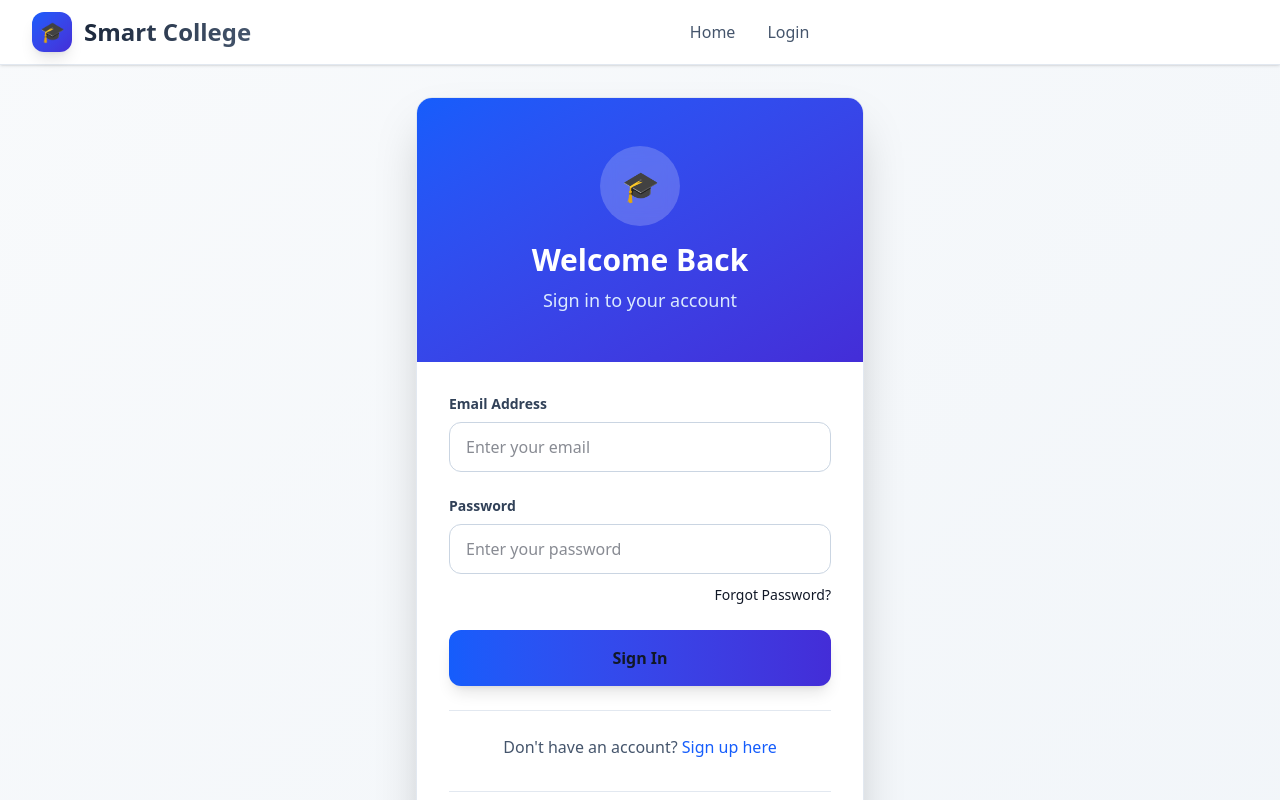
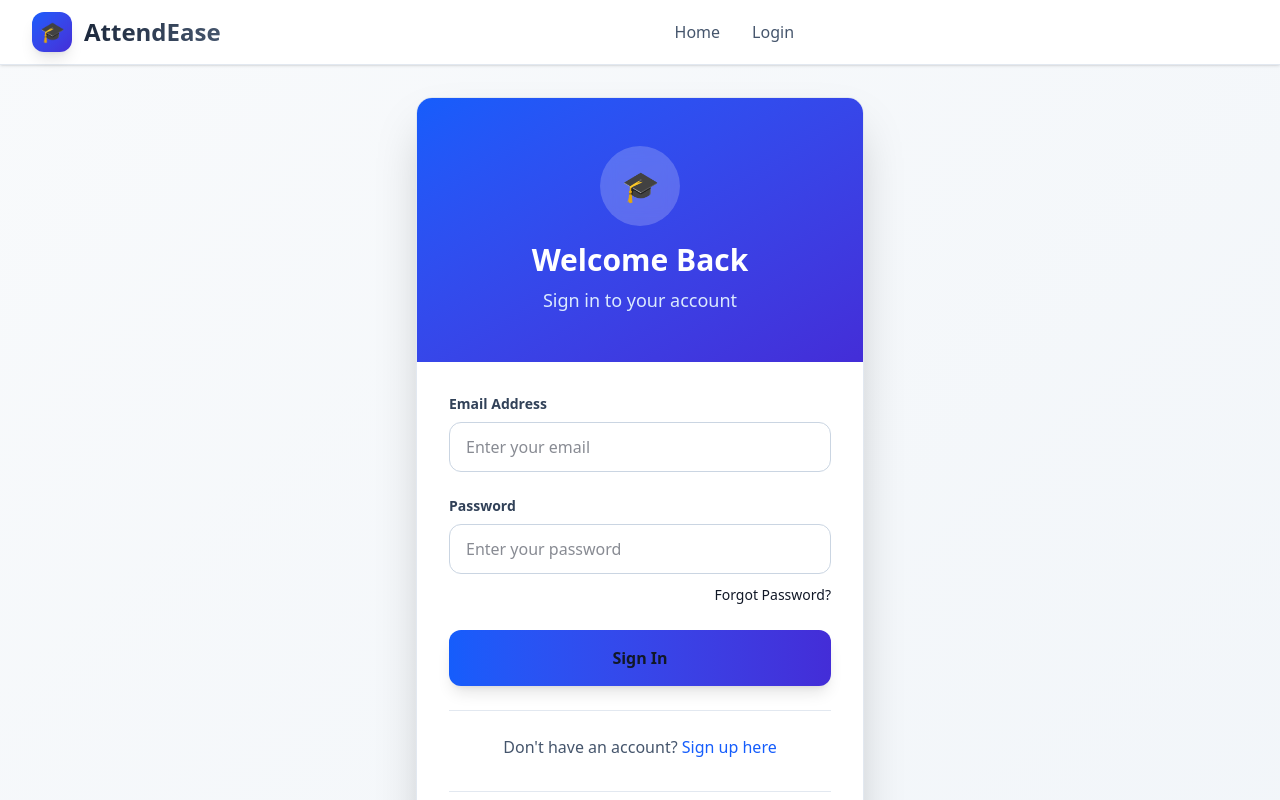
Before and after one commit to farhanisthis/AttendanceManagementSystem, a React (Vite) app in the folder client/: page /login in a window 1280 px wide. Shown: the top 800 px of the page. Built offline with nearby package versions, Linux system fonts and the light colour scheme.

Commit message:
Updted Name

```diff
--- a/client/index.html
+++ b/client/index.html
@@ -4,7 +4,7 @@
     <meta charset="UTF-8" />
     <link rel="icon" type="image/svg+xml" href="/logo.png" />
     <meta name="viewport" content="width=device-width, initial-scale=1.0" />
-    <title>Smart College</title>
+    <title>AttendEase</title>
   </head>
   <body>
     <div id="root"></div>
--- a/client/src/App.jsx
+++ b/client/src/App.jsx
@@ -24,9 +24,9 @@ function Home() {
               <span className="text-5xl">🎓</span>
             </div>
             <h1 className="text-6xl font-bold bg-gradient-to-r from-slate-800 via-blue-700 to-indigo-700 bg-clip-text text-transparent mb-6 leading-tight">
-              Smart College
+              AttendEase
               <br />
-              <span className="text-5xl">Timetable & Attendance</span>
+              <span className="text-5xl">Attendance Management System</span>
             </h1>
             <p className="text-xl text-slate-600 leading-relaxed mb-8 max-w-2xl mx-auto">
               Streamlined attendance management with role-based access. Clean
@@ -151,7 +151,7 @@ function Home() {
       {/* Stats Section */}
       <div className="bg-white rounded-2xl p-8 shadow-lg border border-slate-200">
         <h2 className="text-3xl font-bold text-slate-800 text-center mb-8">
-          Why Choose Smart College?
+          Why Choose AttendEase?
         </h2>
         <div className="grid gap-8 md:grid-cols-4 text-center">
           <div>
--- a/client/src/api.js
+++ b/client/src/api.js
@@ -3,7 +3,7 @@ import axios from "axios";
 // Determine the API base URL based on environment
 const getApiBaseUrl = () => {
   // Production backend URL - this should match your render.yaml
-  const productionUrl = "https://attendancemanagementsystem-7t71.onrender.com";
+  const productionUrl = "localhost:5173";
 
   // Check if we're running on localhost (more reliable than import.meta.env.DEV)
   const isLocalhost =
--- a/client/src/components/NavBar.jsx
+++ b/client/src/components/NavBar.jsx
@@ -12,7 +12,7 @@ export default function NavBar() {
               <span className="text-white text-xl font-bold">🎓</span>
             </div>
             <span className="text-2xl font-bold bg-gradient-to-r from-slate-800 to-slate-600 bg-clip-text text-transparent">
-              Smart College
+              AttendEase
             </span>
           </Link>
 
--- a/client/src/pages/Register.jsx
+++ b/client/src/pages/Register.jsx
@@ -83,7 +83,7 @@ const Register = () => {
             <h1 className="text-3xl font-bold text-slate-800 mb-2">
               Create Account
             </h1>
-            <p className="text-slate-600">Join the Smart College system</p>
+            <p className="text-slate-600">Join the AttendEase system</p>
           </div>
 
           {/* Registration Form */}
--- a/package.json
+++ b/package.json
@@ -1,7 +1,7 @@
 {
-  "name": "attendance-management-system",
+  "name": "attendease",
   "version": "1.0.0",
-  "description": "Smart College Attendance Management System",
+  "description": "AttendEase - Attendance Management System",
   "main": "server/index.js",
   "scripts": {
     "dev": "concurrently \"npm run server:dev\" \"npm run client:dev\"",
```
Also changed, not shown: 1 other file (tests, documents, lock files or other folders).
